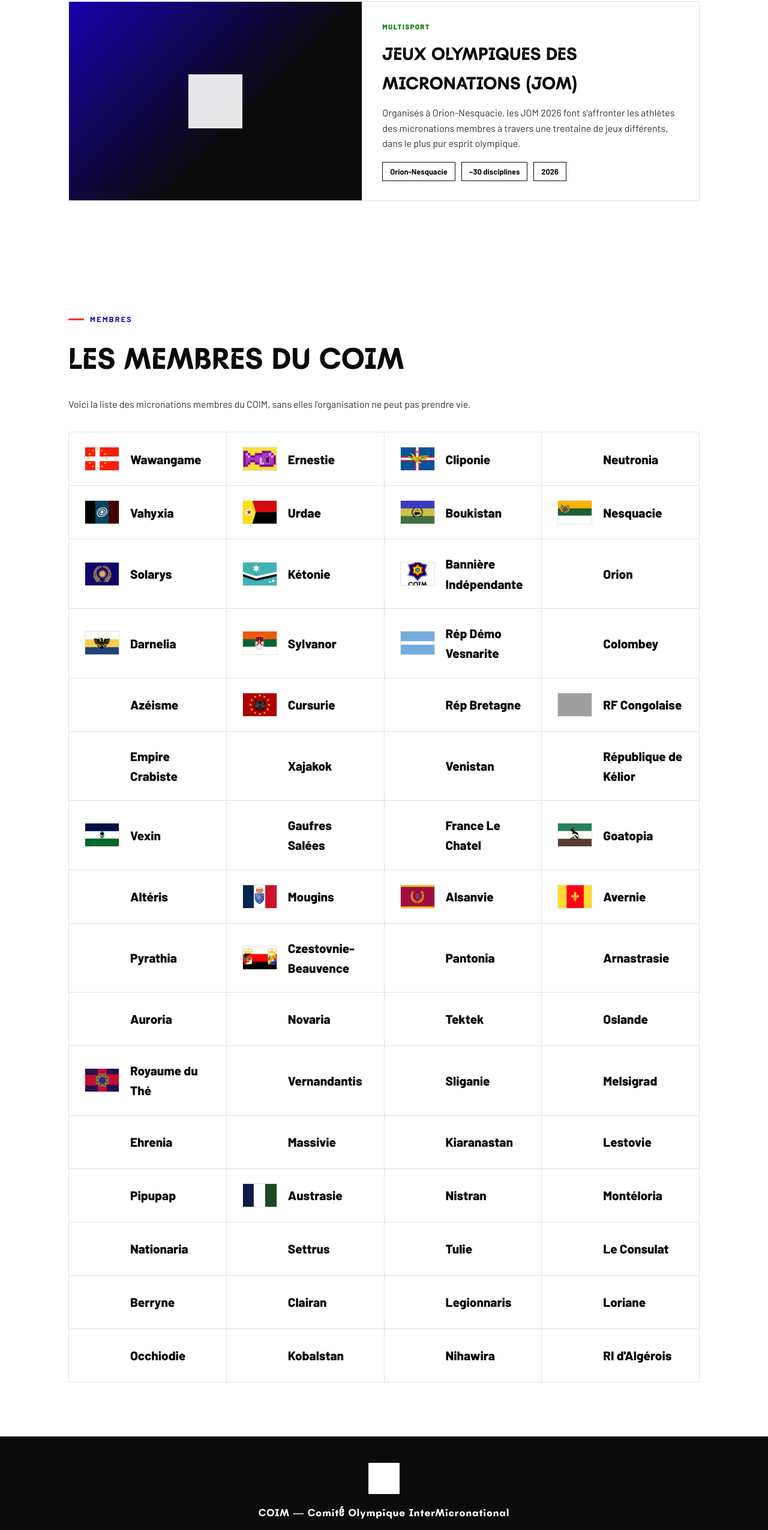
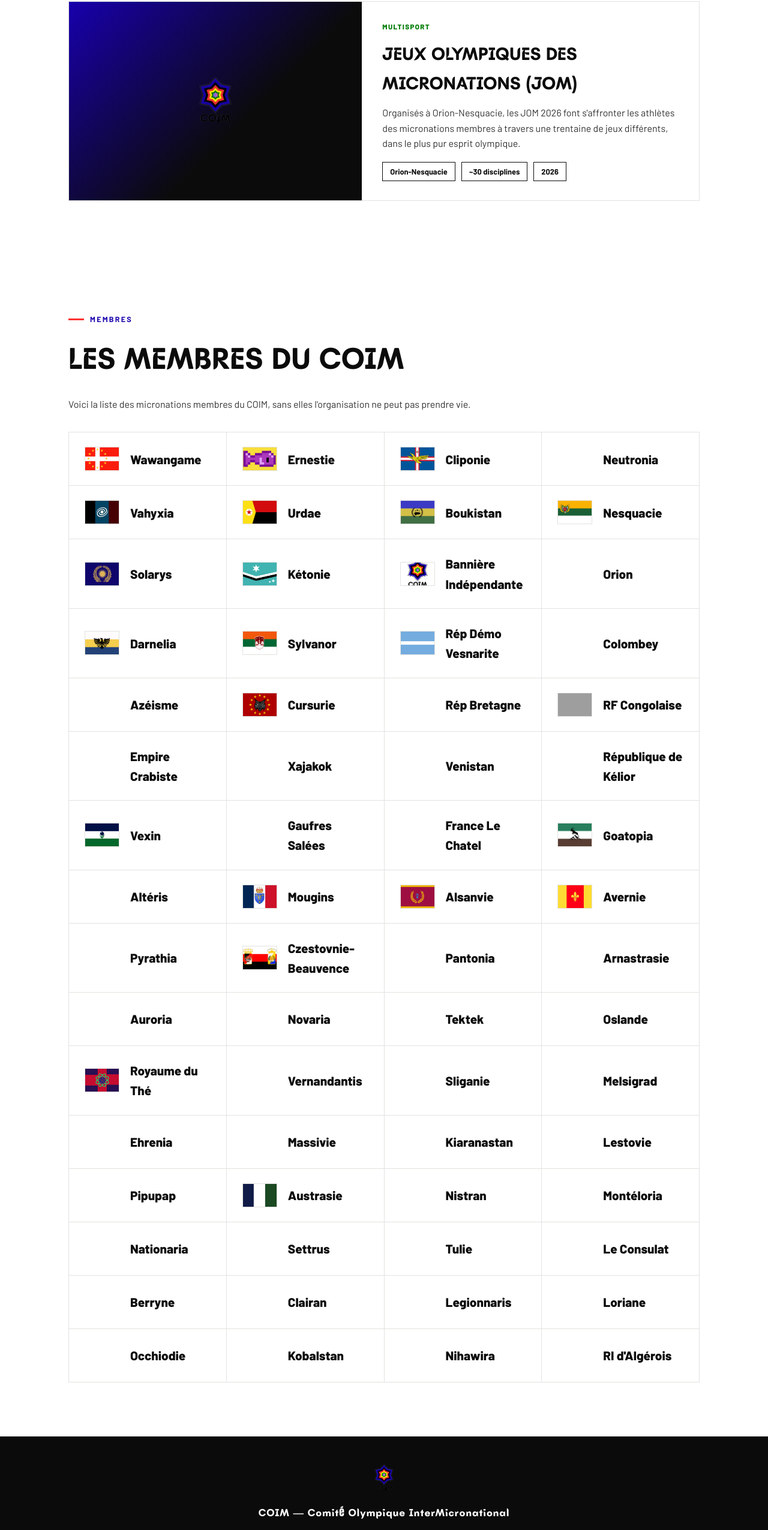
Before and after one commit to PiggyPigCute/site-coim, a plain HTML site: page index.html in a window 1280 px wide. Shown: the part 2059-4610 px from the top of the page at 60% size. Drawn offline with Linux system fonts and the light colour scheme; grey boxes are pictures that could not be loaded; a web font is replaced by a local one.

Commit message:
fix footer-logo

```diff
--- a/index.html
+++ b/index.html
@@ -85,7 +85,7 @@
 
         <article class="event-card">
           <div class="event-media no-photo">
-            <img src="imgs/coim.png" alt="Jeux Olympiques des Micronations 2026">
+            <img src="imgs/coim-transparent.png" alt="Jeux Olympiques des Micronations 2026">
           </div>
           <div class="event-body">
             <span class="event-tag">Multisport</span>
@@ -112,7 +112,7 @@
   </main>
 
   <footer class="site-footer">
-    <img class="footer-logo" src="imgs/coim.png" alt="">
+    <img class="footer-logo" src="imgs/coim-transparent.png" alt="">
     <p class="footer-name">COIM — Comité Olympique InterMicronational</p>
     <p class="footer-note">Respect · Fair-play · Intégrité · Égalité · Convivialité · Liberté</p>
   </footer>
--- a/style.css
+++ b/style.css
@@ -269,8 +269,6 @@ h1,h2,h3{
 .event-media.no-photo img{
   width: 90px; height: 90px;
   object-fit: contain;
-  filter: brightness(0) invert(1);
-  opacity: .9;
 }
 .event-year{
   position: absolute;
@@ -373,7 +371,6 @@ h1,h2,h3{
 .footer-logo{
   width: 52px; height: 52px;
   margin: 0 auto 14px;
-  filter: brightness(0) invert(1);
 }
 .footer-name{
   font-family: var(--display);
```
Also changed, not shown: imgs/coim-transparent.png (added).
